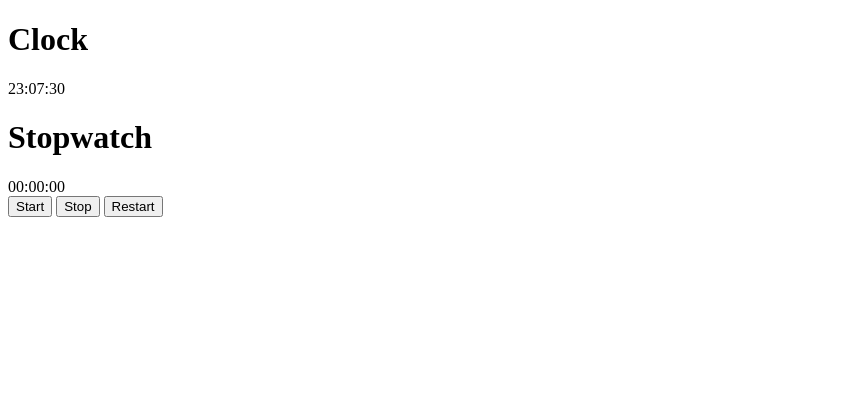
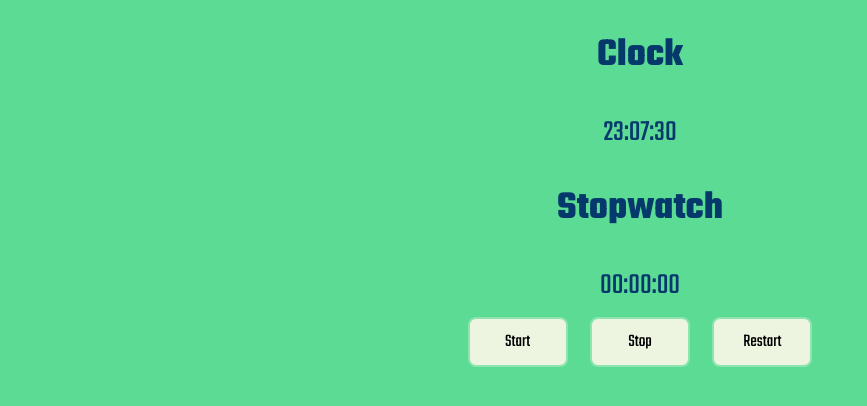
Before and after one commit to Jacobb002/simple-timer, a plain HTML site: page index.html in a window 1280 px wide. Shown: the whole page, without its empty margins (0-867 px from the left). Drawn offline with Linux system fonts and the light colour scheme.

Commit message:
Add styles and disabled button function

```diff
--- a/index.css
+++ b/index.css
@@ -0,0 +1,38 @@
+body {
+    background-color: #5CDB95;
+    color: #05386B;
+    font-family: 'Teko', sans-serif;
+    text-align: center;
+}
+
+h1 {
+    font-size: 40px;
+}
+
+#clock, #stopwatch {
+    font-size: 30px;
+}
+
+.btn {
+    margin: 10px;
+    padding: 10px;
+    width: 100px;
+    border: 2px solid #8EE4AF;
+    background-color: #EDF5E1;
+    border-radius: 8px;
+    font-family: inherit;
+    font-size: 18px;
+    cursor: pointer;
+    transition-duration: 0.4s;
+}
+
+.btn:hover {
+    border: 2px solid #8EE4AF;
+    background-color: #8EE4AF;
+}
+
+.btn[disabled] {
+    opacity: 0.6;
+    cursor: not-allowed;
+    background-color: #8EE4AF;
+}
--- a/index.html
+++ b/index.html
@@ -3,6 +3,10 @@
     <head>
         <meta charset="UTF-8">
         <link rel="stylesheet" href="index.css">
+        <link rel="preconnect" href="https://fonts.googleapis.com">
+        <link rel="preconnect" href="https://fonts.gstatic.com" crossorigin>
+        <link href="https://fonts.googleapis.com/css2?family=Teko:wght@300;400;500;600;700&display=swap" rel="stylesheet">
+        <script src="./scripts/index.js"></script>
         <script src="./scripts/clock.js"></script>
         <script src="./scripts/stopwatch.js"></script>
         <title>Simple timer</title>
@@ -15,9 +19,9 @@
         <div>
             <h1>Stopwatch</h1>
             <div id="stopwatch">00:00:00</div>
-            <button onclick="startStopwatch(true)">Start</button>
-            <button onclick="startStopwatch(false)">Stop</button>
-            <button onclick="clearStopwatch()">Restart</button>
+            <button class="btn" id="btnStart" onclick="startStopwatch(true)">Start</button>
+            <button class="btn" onclick="startStopwatch(false)">Stop</button>
+            <button class="btn" onclick="clearStopwatch()">Restart</button>
         </div>
     </body>
 </html>
--- a/scripts/clock.js
+++ b/scripts/clock.js
@@ -1,5 +1,3 @@
-let check = (x) => (x < 10 || x==0) ? ('0' + x) : x;
-
 function startTime() {
     const today = new Date();
     const clock = {
--- a/scripts/index.js
+++ b/scripts/index.js
@@ -0,0 +1,5 @@
+let check = (x) => (x < 10 || x==0) ? ('0' + x) : x;
+
+function disableBtn(status, btnId) {
+    document.getElementById(btnId).disabled = status;
+}
--- a/scripts/stopwatch.js
+++ b/scripts/stopwatch.js
@@ -33,15 +33,18 @@ const stopwatch = {
 
 function startStopwatch(stopTime) {
     if(stopTime == true) {
+        disableBtn(stopTime, 'btnStart');
         stopwatch.start(true);
         timeout = setTimeout('startStopwatch(true)', 1000);
     }
     else if(stopTime == false) {
+        disableBtn(stopTime, 'btnStart');
         clearTimeout(timeout);
     }
 }
 
 function clearStopwatch() {
     startStopwatch(false);
+    disableBtn(false, 'btnStart');
     stopwatch.clear();
 }
```
